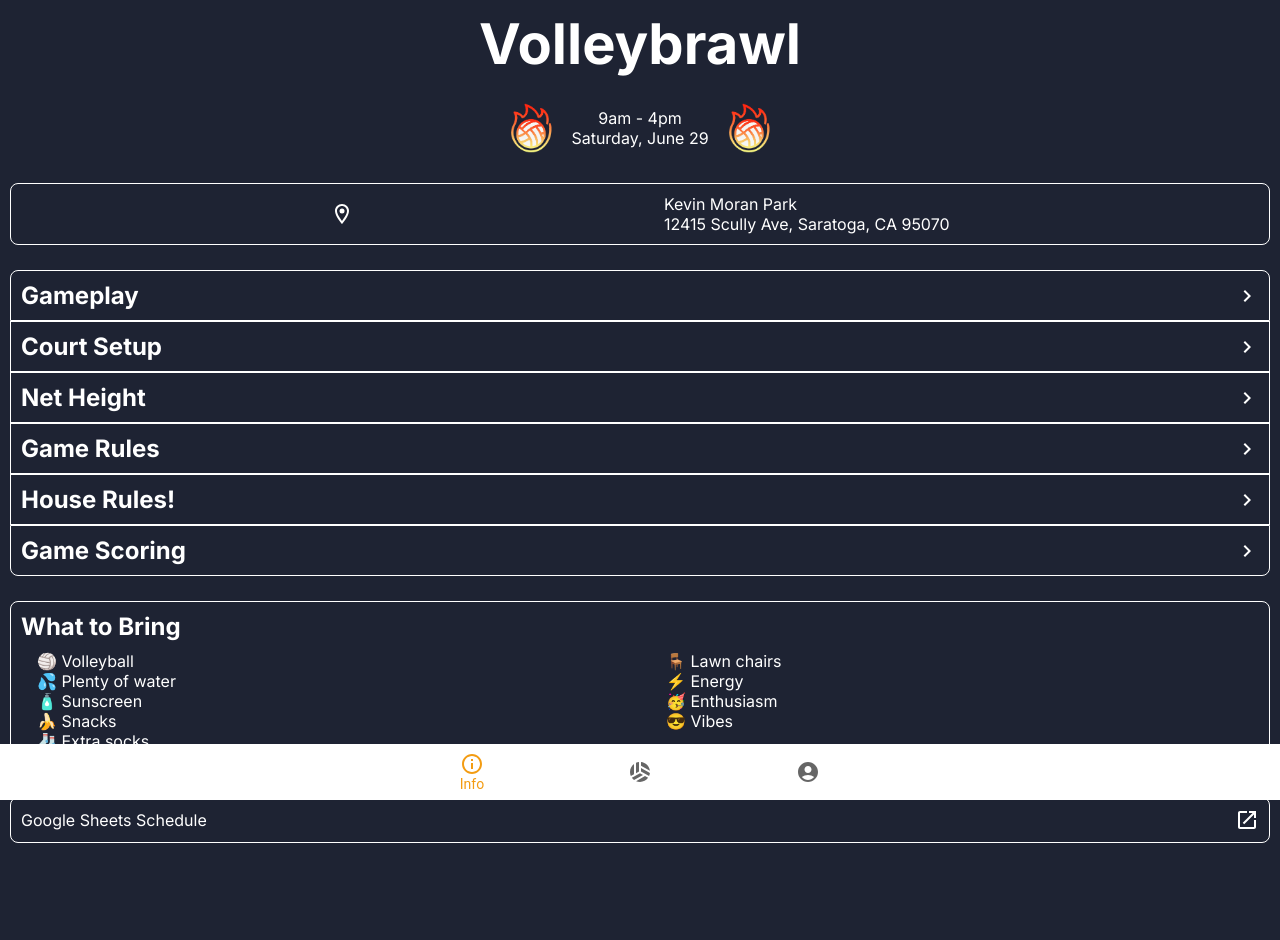
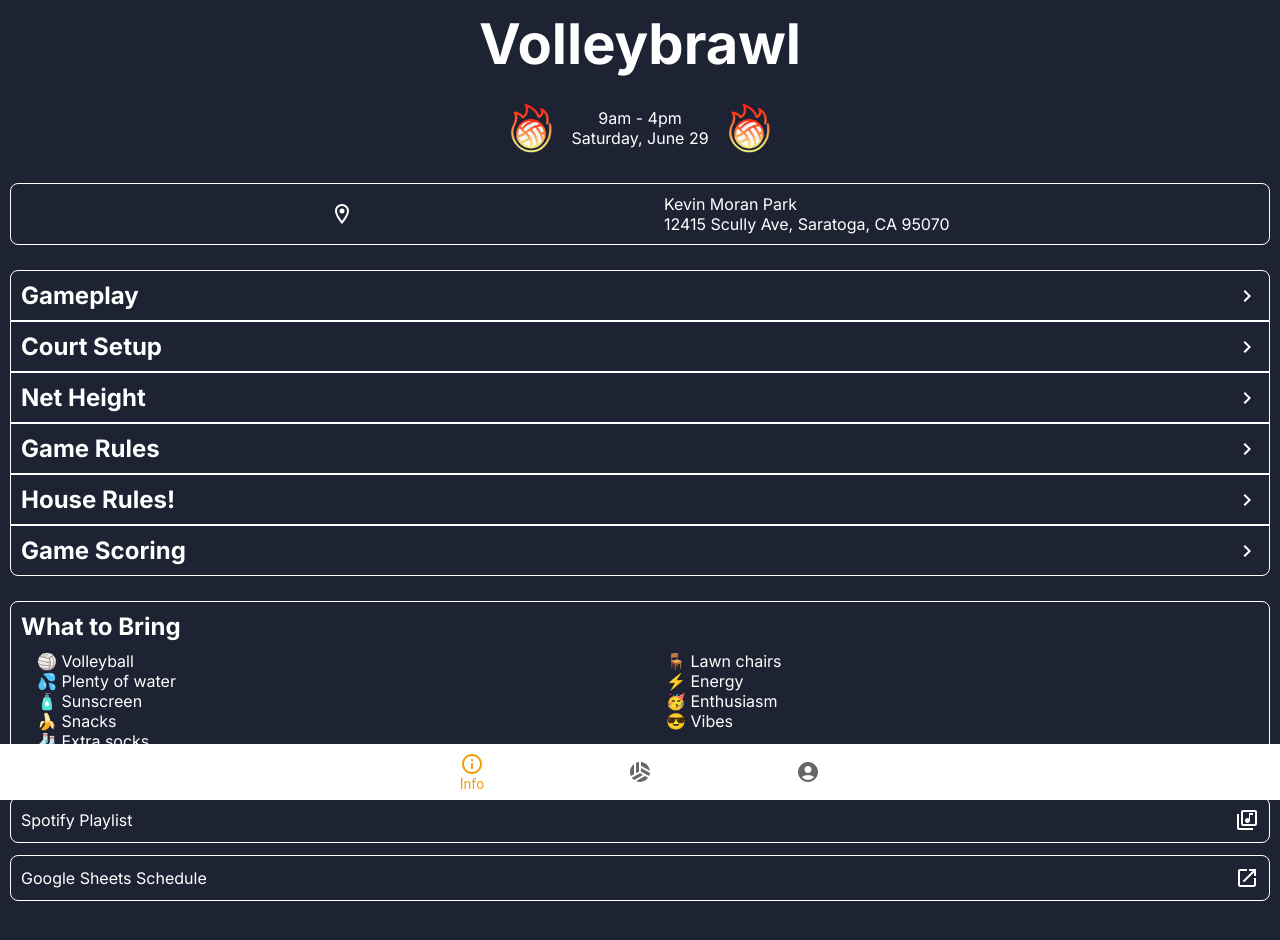
Before and after one commit to ChaseC99/volleybrawl, a Next.js app: page /info in a window 1280 px wide. Shown: the top 940 px of the page. Built offline with nearby package versions, Linux system fonts and the light colour scheme.

Commit message:
Add spotify playlist link to info page

```diff
--- a/app/info/page.tsx
+++ b/app/info/page.tsx
@@ -1,6 +1,7 @@
 import styles from './page.module.css';
 import LocationOnOutlinedIcon from '@mui/icons-material/LocationOnOutlined';
 import OpenInNewIcon from '@mui/icons-material/OpenInNew';
+import LibraryMusicOutlinedIcon from '@mui/icons-material/LibraryMusicOutlined';
 import Collapsible from '../components/collapsible';
 
 export default function Info() {
@@ -106,6 +107,17 @@ export default function Info() {
                 </ul>
             </div>
 
+            <div>
+                <a
+                    className={styles.linkContainer}
+                    style={{ justifyContent: 'space-between', marginBottom: '12px'}}
+                    target="_blank"
+                    rel="noopener noreferrer"
+                    href='https://open.spotify.com/playlist/7nj68KOKSnECq23LMc4Ok8?si=iOOAEyc_S-m1NmrP_6MOQw&pt=7ee11c9e2c53ea43752aa2a75d935024&pi=w8tR7O93Qfed5'
+                >
+                    <p>Spotify Playlist</p>
+                    <LibraryMusicOutlinedIcon />
+                </a>
                 <a
                     className={styles.linkContainer}
                     style={{ justifyContent: 'space-between' }}
@@ -117,5 +129,6 @@ export default function Info() {
                     <OpenInNewIcon />
                 </a>
             </div>
+        </div>
     );
 }
```
Lines whose indentation alone changed are shown as unchanged.
